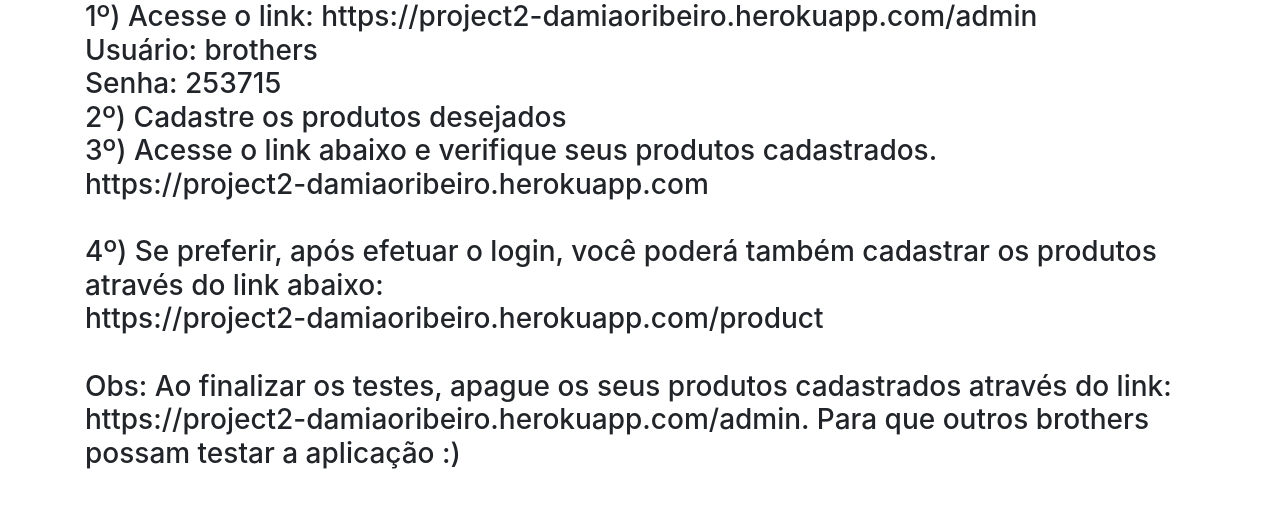
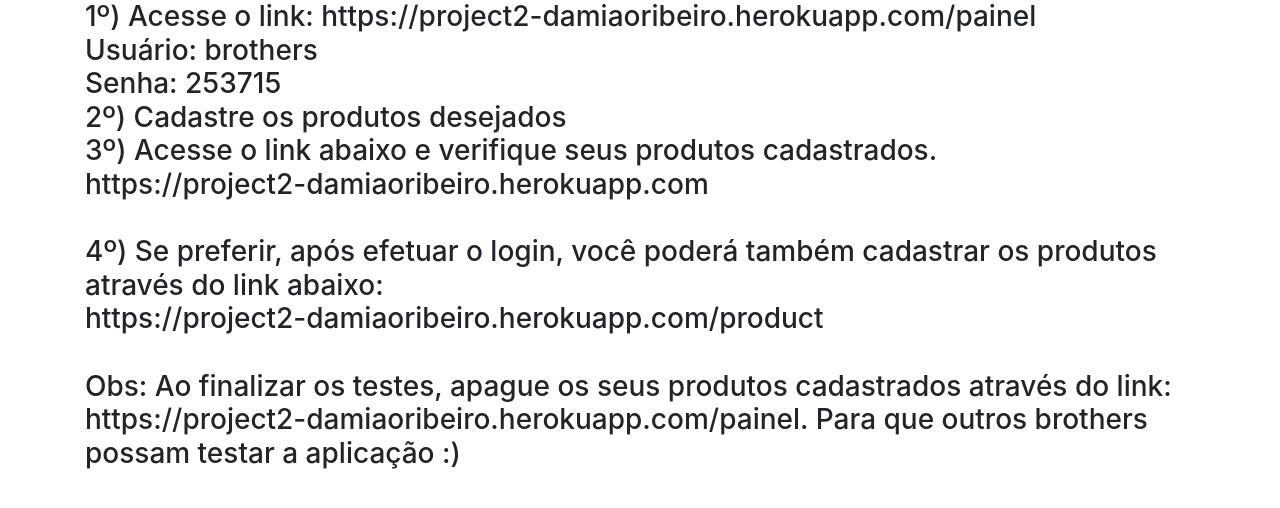
Before and after one commit to supredes/django-project2, a Django app: page / in a window 1280 px wide. Shown: the top 508 px of the page. Run offline with Django 4.2, Linux system fonts and the light colour scheme; data that the repository does not hold is empty; some libraries are stand-ins or nearby versions.

Commit message:
INFORMAÇÕES P/ USUÁRIOS

```diff
--- a/core/templates/index.html
+++ b/core/templates/index.html
@@ -47,7 +47,7 @@
             </tbody>
         </table>
         {% else %}
-            <h3>1º) Acesse o link: https://project2-damiaoribeiro.herokuapp.com/admin<br>
+            <h3>1º) Acesse o link: https://project2-damiaoribeiro.herokuapp.com/painel<br>
                     Usuário: brothers<br>
 	                Senha: 253715<br>
                     2º) Cadastre os produtos desejados<br>
@@ -55,7 +55,7 @@
                     https://project2-damiaoribeiro.herokuapp.com<br><br>
                     4º) Se preferir, após efetuar o login, você poderá também cadastrar os produtos através do link abaixo:<br>
                         https://project2-damiaoribeiro.herokuapp.com/product<br><br>
-                    Obs: Ao finalizar os testes, apague os seus produtos cadastrados através do link: <br>https://project2-damiaoribeiro.herokuapp.com/admin. Para que outros brothers possam testar a aplicação :)</h3>
+                    Obs: Ao finalizar os testes, apague os seus produtos cadastrados através do link: <br>https://project2-damiaoribeiro.herokuapp.com/painel. Para que outros brothers possam testar a aplicação :)</h3>
         {% endif %}
     </div>
 {% bootstrap_javascript jquery='full' %}
```
